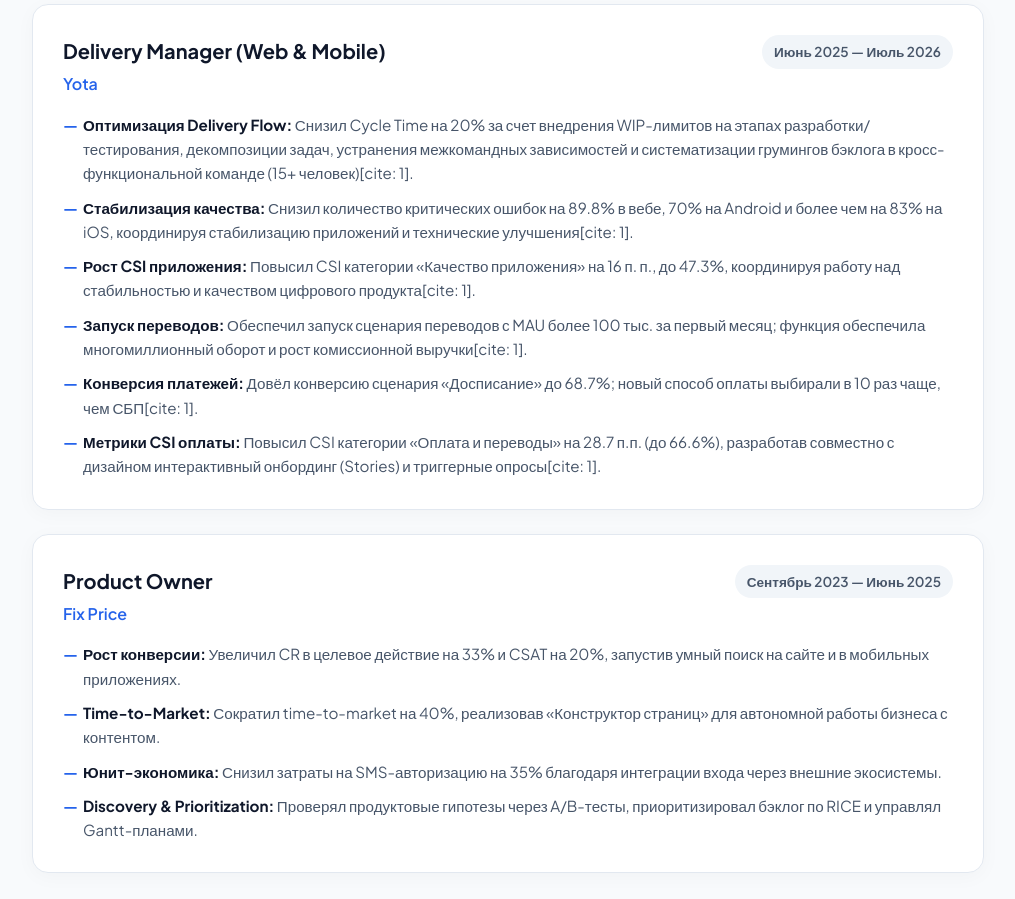
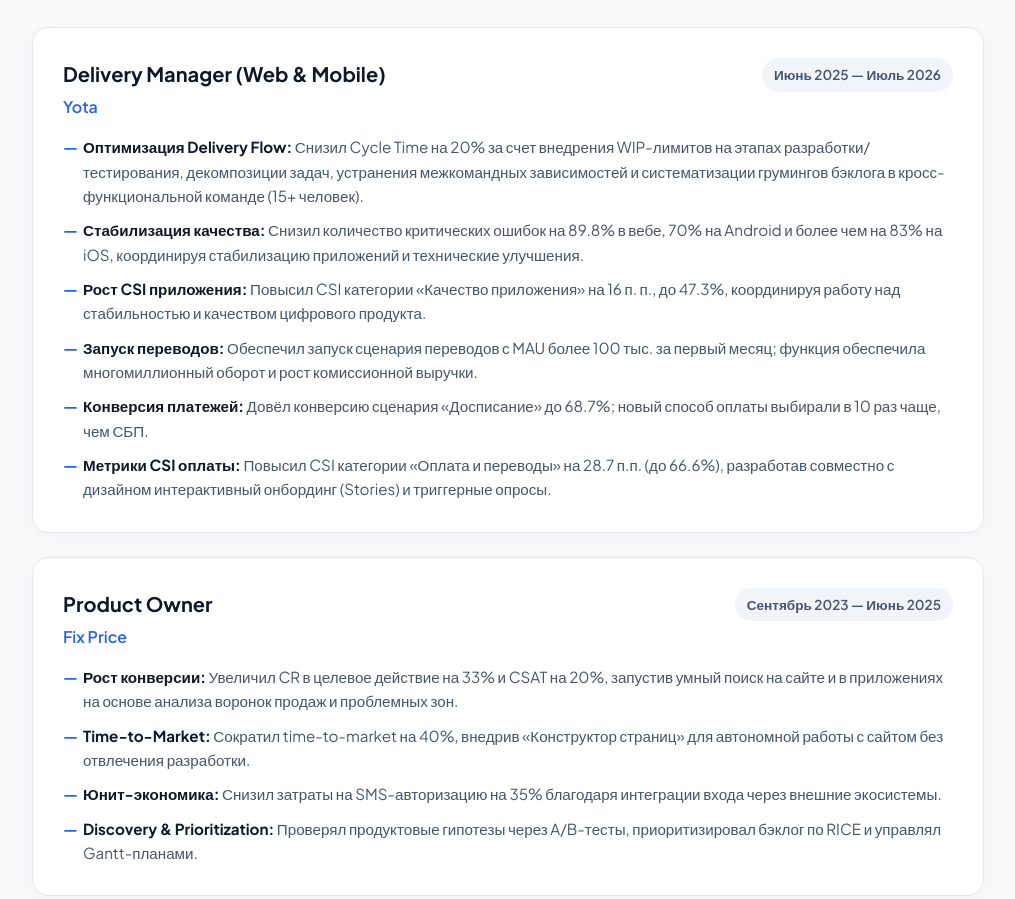
Before and after one commit to MihaniusVanillaBear/CV-Ulyanenkov, a plain HTML site: page index.html in a window 1280 px wide. Shown: the part 1406-2305 px from the top of the page, without its empty margins (132-1147 px from the left). Drawn offline with Linux system fonts and the light colour scheme.

Commit message:
Complete redesign of CV website with modern UX/UI, responsive layout, and updated content based on CV PDF

```diff
--- a/index.html
+++ b/index.html
@@ -32,7 +32,7 @@
   <!-- Main Container -->
   <main class="container">
 
-    <!-- Hero Section (Borja Hormigos Minimalist Style) -->
+    <!-- Hero Section -->
     <section class="hero-section">
       <div class="hero-content">
         <div class="hero-badge">
@@ -60,7 +60,7 @@
     <!-- Key Metrics / Stats Grid -->
     <section id="metrics" class="stats-grid">
       <div class="stat-card">
-        <div class="stat-number">3+ лет</div>
+        <div class="stat-number">7 лет 9 месяцев</div>
         <div class="stat-label">Опыта в IT & Product</div>
       </div>
       <div class="stat-card">
@@ -83,7 +83,7 @@
       <p class="section-subtitle">Профессиональный профиль и экспертиза</p>
 
       <div class="exp-card">
-        <p style="color: var(--text-secondary); line-height: 1.8; font-size: 1.05rem;">
+        <p class="section-text">
           Управляю полным жизненным циклом цифровых продуктов, выстраивая прозрачную продуктовую аналитику и процессы разработки. Имею успешный опыт работы в крупном Enterprise и ритейле (Yota, Fix Price). Фокусируюсь на проверке гипотез через A/B-тесты, приоритизации бэклога по RICE, оптимизации воронок и снижении когнитивной нагрузки на пользователей. Владею инструментами системного анализа (SQL, REST API, Swagger) и активно применяю AI-агентов для автоматизации рабочих процессов.
         </p>
       </div>
@@ -105,12 +105,12 @@
             <div class="exp-period">Июнь 2025 — Июль 2026</div>
           </div>
           <ul class="exp-bullets">
-            <li><strong>Оптимизация Delivery Flow:</strong> Снизил Cycle Time на 20% за счет внедрения WIP-лимитов на этапах разработки/тестирования, декомпозиции задач, устранения межкомандных зависимостей и систематизации грумингов бэклога в кросс-функциональной команде (15+ человек)[cite: 1].</li>
-            <li><strong>Стабилизация качества:</strong> Снизил количество критических ошибок на 89.8% в вебе, 70% на Android и более чем на 83% на iOS, координируя стабилизацию приложений и технические улучшения[cite: 1].</li>
-            <li><strong>Рост CSI приложения:</strong> Повысил CSI категории «Качество приложения» на 16 п. п., до 47.3%, координируя работу над стабильностью и качеством цифрового продукта[cite: 1].</li>
-            <li><strong>Запуск переводов:</strong> Обеспечил запуск сценария переводов с MAU более 100 тыс. за первый месяц; функция обеспечила многомиллионный оборот и рост комиссионной выручки[cite: 1].</li>
-            <li><strong>Конверсия платежей:</strong> Довёл конверсию сценария «Досписание» до 68.7%; новый способ оплаты выбирали в 10 раз чаще, чем СБП[cite: 1].</li>
-            <li><strong>Метрики CSI оплаты:</strong> Повысил CSI категории «Оплата и переводы» на 28.7 п.п. (до 66.6%), разработав совместно с дизайном интерактивный онбординг (Stories) и триггерные опросы[cite: 1].</li>
+            <li><strong>Оптимизация Delivery Flow:</strong> Снизил Cycle Time на 20% за счет внедрения WIP-лимитов на этапах разработки/тестирования, декомпозиции задач, устранения межкомандных зависимостей и систематизации грумингов бэклога в кросс-функциональной команде (15+ человек).</li>
+            <li><strong>Стабилизация качества:</strong> Снизил количество критических ошибок на 89.8% в вебе, 70% на Android и более чем на 83% на iOS, координируя стабилизацию приложений и технические улучшения.</li>
+            <li><strong>Рост CSI приложения:</strong> Повысил CSI категории «Качество приложения» на 16 п. п., до 47.3%, координируя работу над стабильностью и качеством цифрового продукта.</li>
+            <li><strong>Запуск переводов:</strong> Обеспечил запуск сценария переводов с MAU более 100 тыс. за первый месяц; функция обеспечила многомиллионный оборот и рост комиссионной выручки.</li>
+            <li><strong>Конверсия платежей:</strong> Довёл конверсию сценария «Досписание» до 68.7%; новый способ оплаты выбирали в 10 раз чаще, чем СБП.</li>
+            <li><strong>Метрики CSI оплаты:</strong> Повысил CSI категории «Оплата и переводы» на 28.7 п.п. (до 66.6%), разработав совместно с дизайном интерактивный онбординг (Stories) и триггерные опросы.</li>
           </ul>
         </div>
 
@@ -124,12 +124,11 @@
             <div class="exp-period">Сентябрь 2023 — Июнь 2025</div>
           </div>
           <ul class="exp-bullets">
-            <li><strong>Рост конверсии:</strong> Увеличил CR в целевое действие на 33% и CSAT на 20%, запустив умный поиск на сайте и в мобильных приложениях.</li>
-            <li><strong>Time-to-Market:</strong> Сократил time-to-market на 40%, реализовав «Конструктор страниц» для автономной работы бизнеса с контентом.</li>
+            <li><strong>Рост конверсии:</strong> Увеличил CR в целевое действие на 33% и CSAT на 20%, запустив умный поиск на сайте и в приложениях на основе анализа воронок продаж и проблемных зон.</li>
+            <li><strong>Time-to-Market:</strong> Сократил time-to-market на 40%, внедрив «Конструктор страниц» для автономной работы с сайтом без отвлечения разработки.</li>
             <li><strong>Юнит-экономика:</strong> Снизил затраты на SMS-авторизацию на 35% благодаря интеграции входа через внешние экосистемы.</li>
             <li><strong>Discovery & Prioritization:</strong> Проверял продуктовые гипотезы через A/B-тесты, приоритизировал бэклог по RICE и управлял Gantt-планами.</li>
           </ul>
-        </div>
       </div>
     </section>
 
@@ -249,7 +248,7 @@
   <!-- Footer -->
   <footer class="footer">
     <div class="container">
-      <p>© 2026 Михаил Ульяненков. Crafted with minimalist precision.</p>
+      <p>© 2026 Михаил Ульяненков. Crafted with precision.</p>
     </div>
   </footer>
 
--- a/styles.css
+++ b/styles.css
@@ -463,27 +463,8 @@ h1 {
   font-size: 0.85rem;
   border-top: 1px solid var(--border-color);
 }
-/* Анимации появление при скролле */
-.reveal-on-scroll {
-  opacity: 0;
-  transform: translateY(24px);
-  transition: opacity 0.7s cubic-bezier(0.16, 1, 0.3, 1),
-              transform 0.7s cubic-bezier(0.16, 1, 0.3, 1),
-              border-color 0.2s ease;
-}
 
-.reveal-on-scroll.visible {
-  opacity: 1;
-  transform: translateY(0);
-}
-
-/* 3D эффект на фото */
-.hero-photo-wrapper {
-  transition: transform 0.3s cubic-bezier(0.16, 1, 0.3, 1) !important;
-  will-change: transform;
-}
-
-/* Spotlight Effect */
+/* 3D Tilt Effect */
 .exp-card, .skill-card, .project-card, .stat-card {
   position: relative;
   overflow: hidden;
```
Also changed, not shown: script.js (line endings or trailing spaces).
